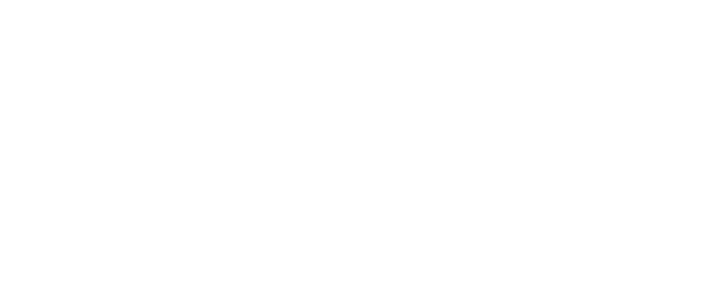
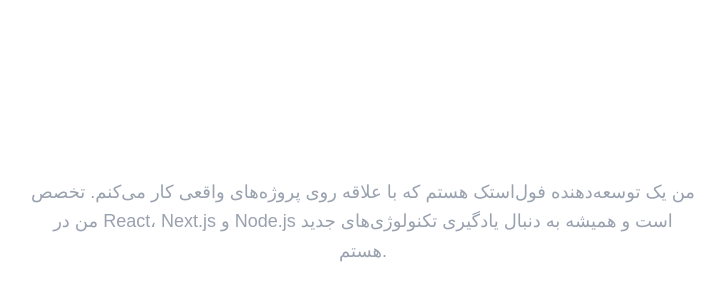
Before and after one commit to nimah12/my-portfolio, a Next.js app: page / in a window 1280 px wide. Shown: the part 1010-1310 px from the top of the page, without its empty margins (277-1002 px from the left). Before the commit the page ends 800 px from the top, so only its background shows below. Built offline with nearby package versions, Linux system fonts and the light colour scheme.

Commit message:
update hero name

```diff
--- /dev/null
+++ b/src/app/components/About.tsx
@@ -0,0 +1,16 @@
+export default function About() {
+  return (
+    <section className="min-h-screen flex flex-col items-center justify-center px-4 py-20">
+      <div className="max-w-2xl text-center">
+        <h2 className="text-3xl md:text-4xl font-bold text-white mb-6">
+          درباره من
+        </h2>
+        <p className="text-lg text-gray-400 leading-relaxed">
+          من یک توسعه‌دهنده فول‌استک هستم که با علاقه روی پروژه‌های واقعی کار
+          می‌کنم. تخصص من در React، Next.js و Node.js است و همیشه به دنبال
+          یادگیری تکنولوژی‌های جدید هستم.
+        </p>
+      </div>
+    </section>
+  );
+}
--- a/src/app/page.tsx
+++ b/src/app/page.tsx
@@ -1,9 +1,11 @@
 import Hero from "./components/Hero";
+import About from "./components/About";
 
 export default function Home() {
   return (
     <main>
       <Hero />
+      <About />
     </main>
   );
 }
```
